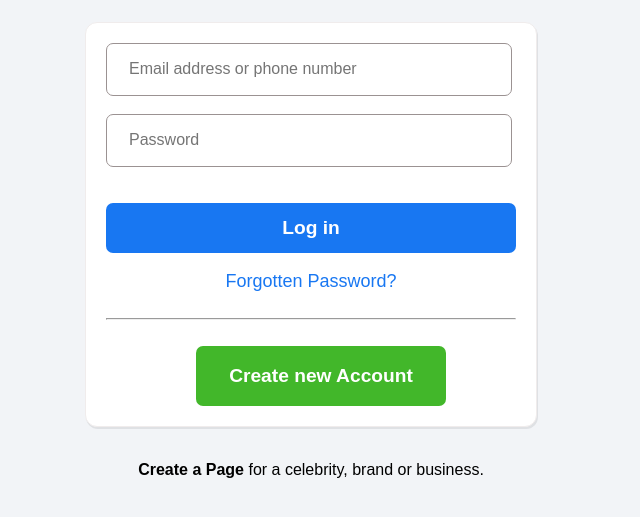
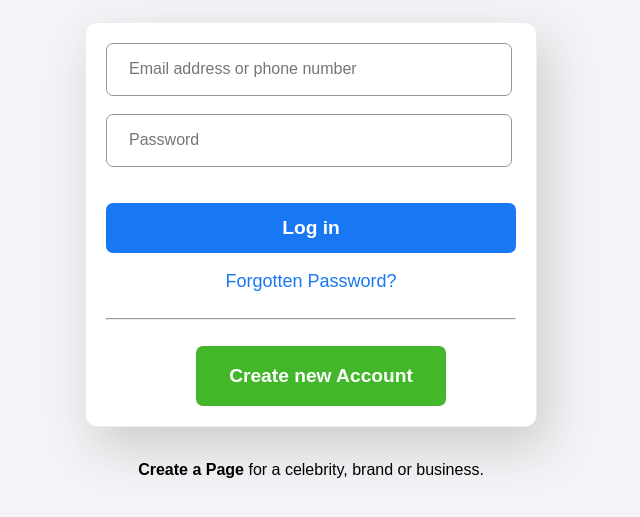
Before and after one commit to TahaBinShafiq/CSS-Facebook-Login-Page-Assignment, a plain HTML site: page index.html in a window 1280 px wide. Shown: the part 201-718 px from the top of the page, without its empty margins (329-969 px from the left). Drawn offline with Linux system fonts and the light colour scheme.

Commit message:
Box Shadow Change

```diff
--- a/style.css
+++ b/style.css
@@ -27,7 +27,7 @@ body {
     background-color: white;
     padding: 20px;
     border-radius: 12px;
-    box-shadow: 1px 2px #dfe1e4;
+    box-shadow: 10px 20px 50px rgb(206, 203, 203);
 
 }
 
```
